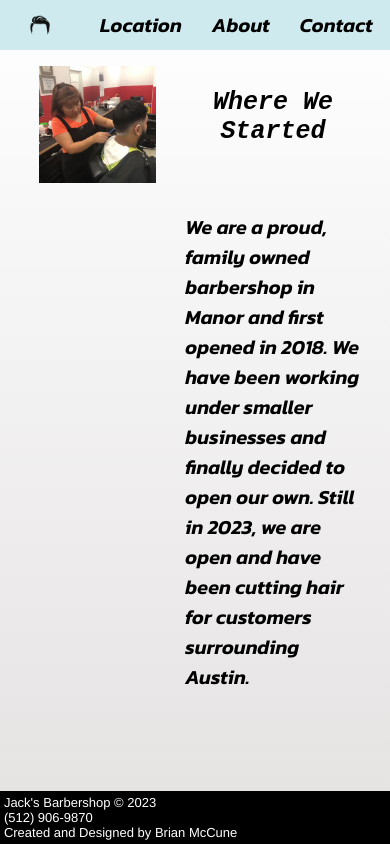
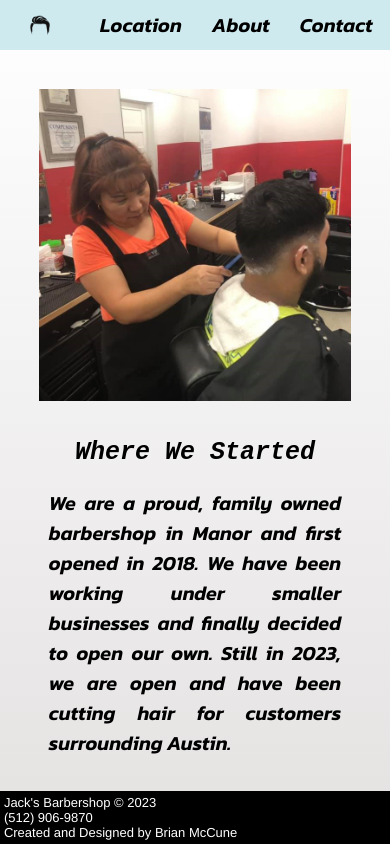
Before and after one commit to Brian4755/Jack-s-Barbershop, a React (Create React App) app: page /about in a window 390 px wide. Built offline with nearby package versions, Linux system fonts and the light colour scheme.

Commit message:
about mobile view

```diff
--- a/src/About.css
+++ b/src/About.css
@@ -2,16 +2,19 @@
   width: 30%;
   height: 30%;
   margin-left: 10%;
-  margin-top: 4%;
+  margin-top: auto;
+  margin-bottom: auto;
 }
 
 .aboutPage {
+  display: flex;
   flex-grow: 1;
-  display: flex;
 }
 
 .aboutUsText {
-  margin-top: 5%;
+  margin-top: auto;
+  margin-bottom: auto;
+  text-align: justify;
 }
 
 .aboutUsDetails {
@@ -20,3 +23,19 @@
   margin-left: auto;
   margin-right: auto;
 }
+
+@media only screen and (max-width: 600px) {
+  .aboutPage {
+    display: inline-block;
+  }
+  .aboutImage {
+    margin-top: 10%;
+    width: 80%;
+  }
+  .aboutUsTitle {
+    padding-bottom: 0;
+  }
+  .aboutUsText {
+    margin-top: 0%;
+  }
+}
```
